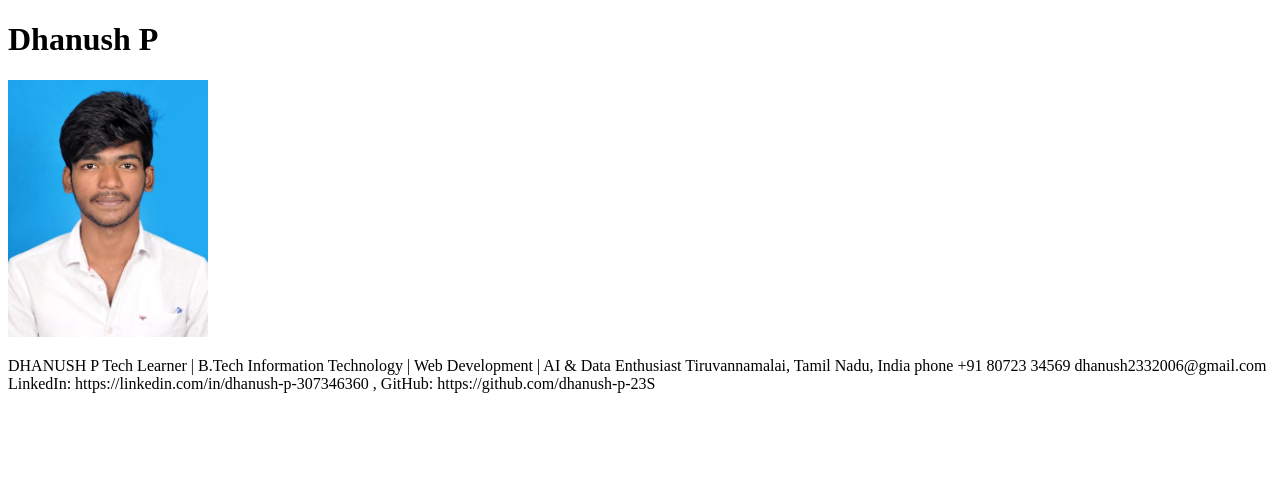
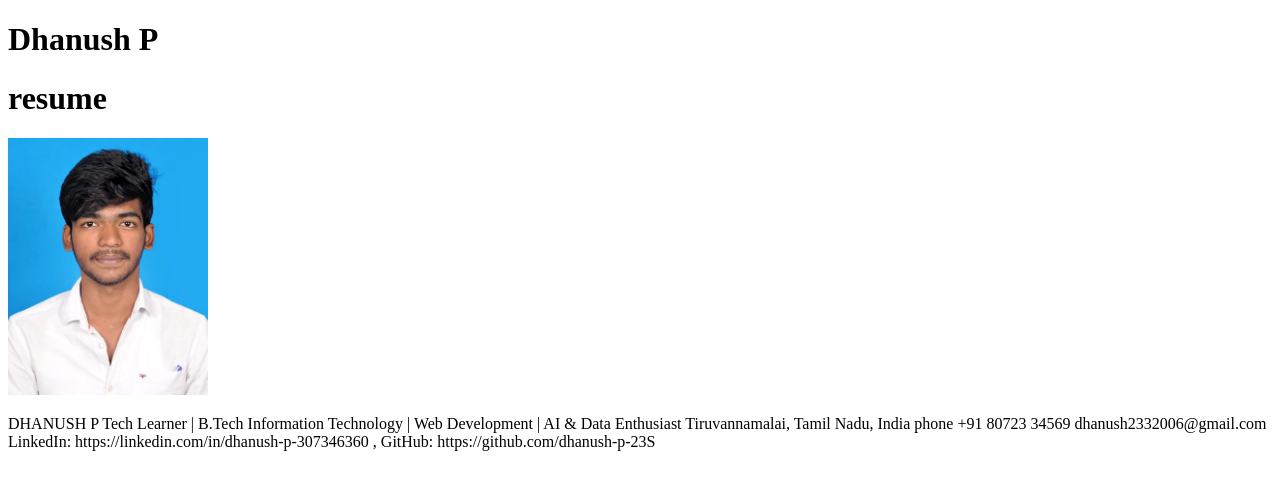
Before and after one commit to dhanush-p-23/first_project, a plain HTML site: page index.html in a window 1280 px wide. Drawn offline with Linux system fonts and the light colour scheme.

Commit message:
added new name

```diff
--- a/index.html
+++ b/index.html
@@ -7,6 +7,7 @@
 </head>
 <body>
     <h1>Dhanush P</h1>
+    <h1>resume</h1>
     <img width="200px" src="profile.jpg" alt="">
     <p>DHANUSH P
 Tech Learner | B.Tech Information Technology | Web Development | AI & Data Enthusiast
```
